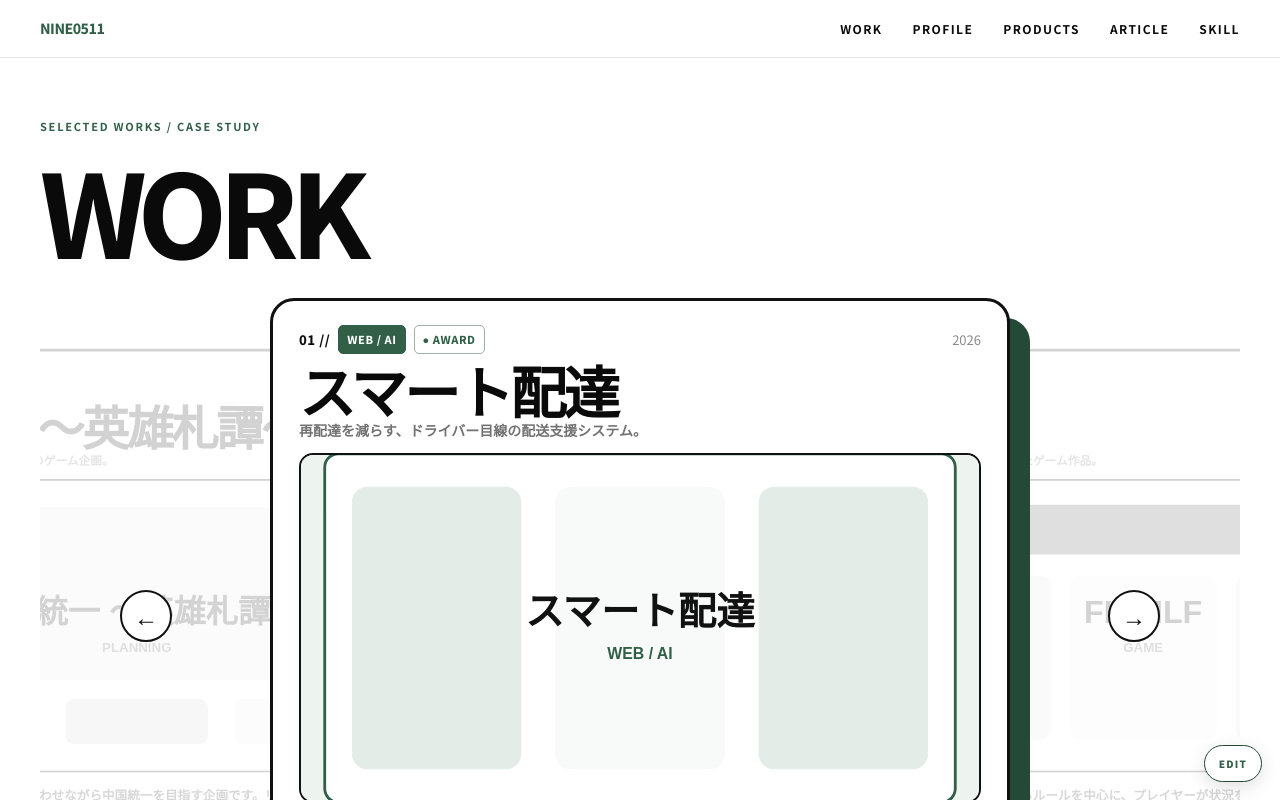
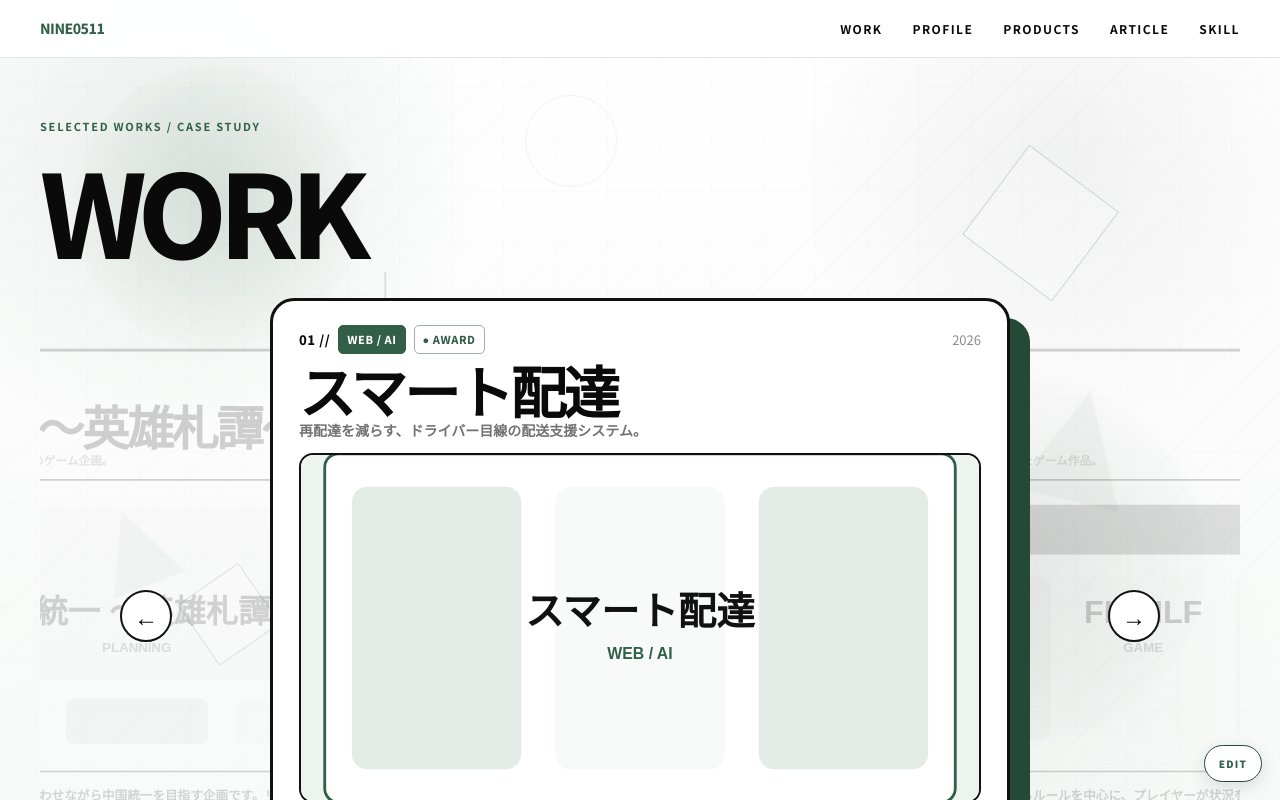
Before and after one commit to nine0511/portfolio, a Next.js app: page / in a window 1280 px wide. Shown: the top 800 px of the page. Built offline with nearby package versions, Linux system fonts and the light colour scheme.

Commit message:
Enable animated geometric background

```diff
--- a/app/layout.tsx
+++ b/app/layout.tsx
@@ -3,6 +3,8 @@ import "./globals.css";
 import "./portfolio-overrides.css";
 import "./accent.css";
 import "./showcase.css";
+import "./geometric-background.css";
+import GeometricBackground from "./components/GeometricBackground";
 
 export const metadata: Metadata = {
   title: "Portfolio | nine0511",
@@ -24,7 +26,10 @@ export default function RootLayout({
           rel="stylesheet"
         />
       </head>
-      <body>{children}</body>
+      <body>
+        <GeometricBackground />
+        <div className="site-content">{children}</div>
+      </body>
     </html>
   );
 }
```
